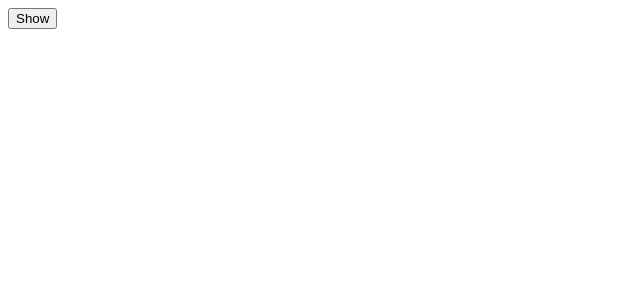
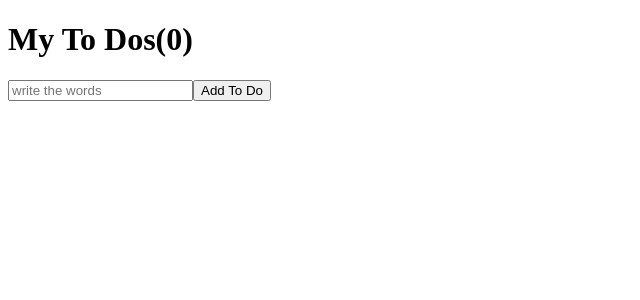
Before and after one commit to Woochang1132/react-app, a React (Create React App) app: page / in a window 1280 px wide. Shown: the top 300 px of the page, without its empty margins (0-640 px from the left). Built offline with nearby package versions, Linux system fonts and the light colour scheme.

Commit message:
react-app => toDoList component

```diff
--- a/src/App.js
+++ b/src/App.js
@@ -1,22 +1,30 @@
 import { useState, useEffect } from "react";
 
-function Hello() {
-  useEffect(() => {
-    console.log("created");
-    return () => console.log("destroyed :"); // cleanUp function, component가 destroy될 때 어떤한 행동을 할 수 있도록
-  }, []);
-  return <h1>Hello</h1>;
-}
+function App() {
+  const [toDo, setToDo] = useState("");
+  const [toDos, setToDos] = useState([]);
+  const onChange = (evnet) => setToDo(evnet.target.value);
+  const onSubmit = (event) => {
+    event.preventDefault();
+    if (toDo === "") {
+      return;
+    }
+    setToDos((currentArray) => [...currentArray, toDo]);
+    setToDo("");
+  };
 
-function App() {
-  const [showing, setShowing] = useState(false);
-  const onClick = () => {
-    setShowing((prev) => !prev);
-  };
   return (
     <div>
-      {showing ? <Hello /> : null}
-      <button onClick={onClick}>{showing ? "Hide" : "Show"}</button>
+      <h1>My To Dos({toDos.length})</h1>
+      <form onSubmit={onSubmit}>
+        <input
+          onChange={onChange}
+          value={toDo}
+          type="text"
+          placeholder="write the words"
+        />
+        <button>Add To Do</button>
+      </form>
     </div>
   );
 }
```
